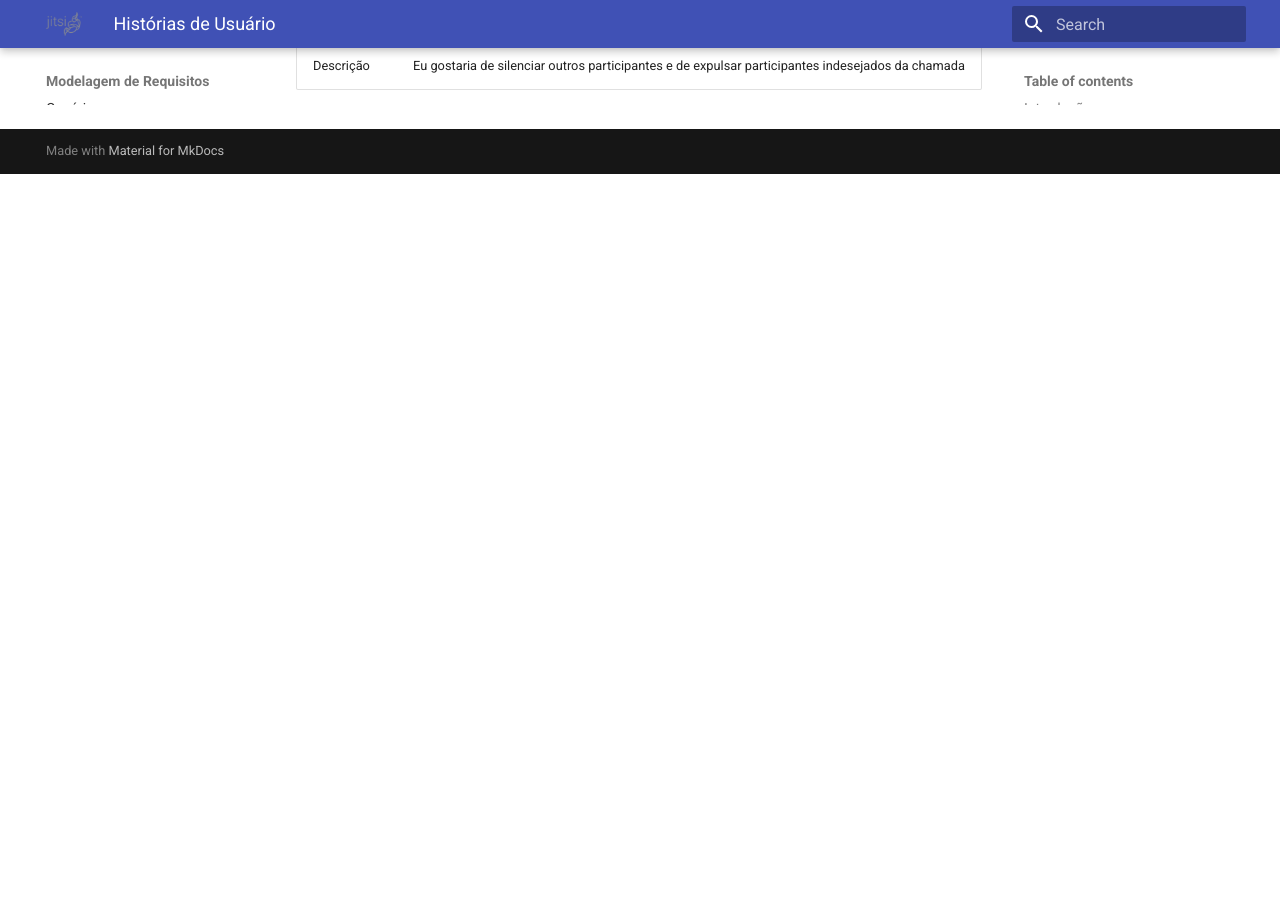
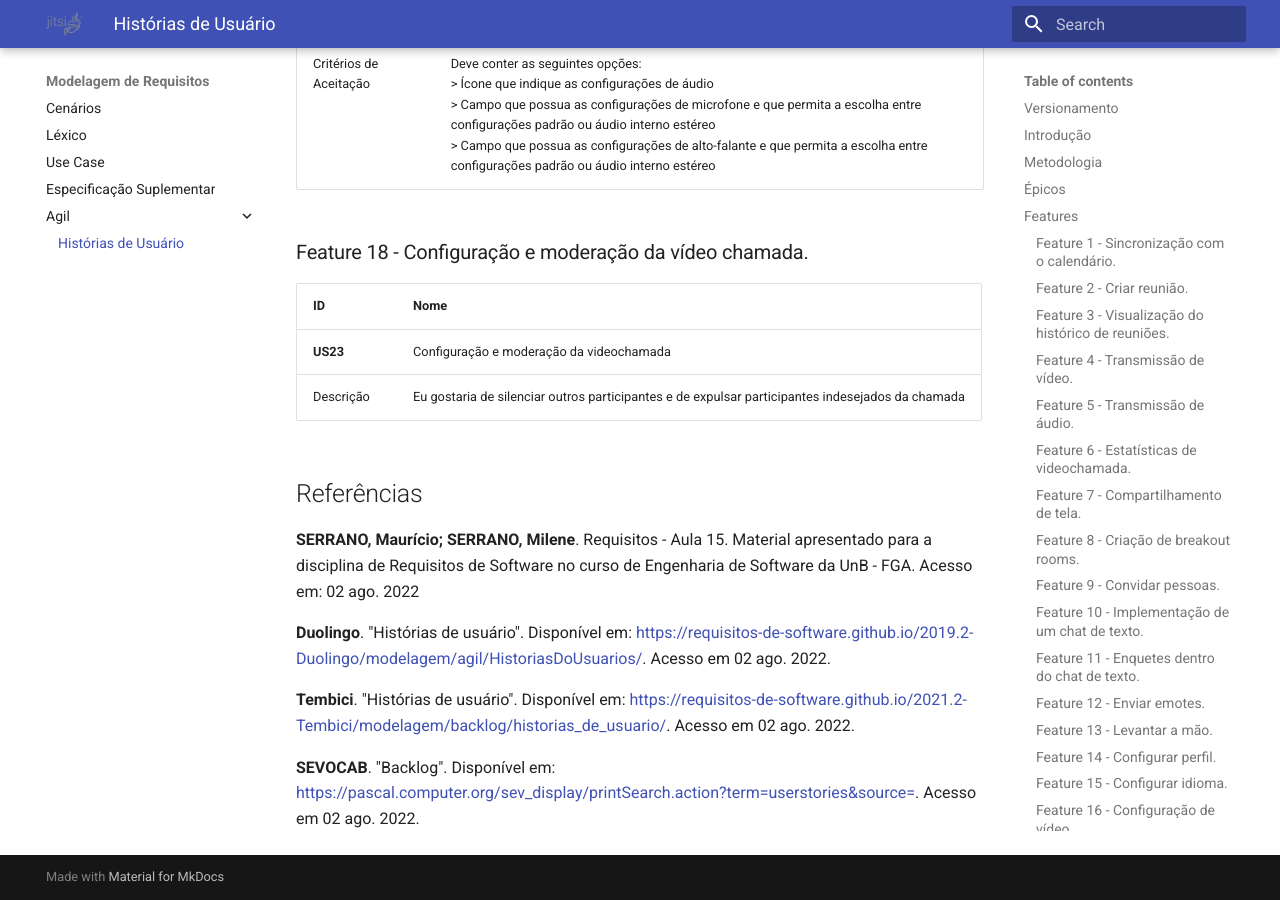
Before and after one commit to gabrielm2q/2022.1-Jitsi-Meet, an MkDocs documentation site: the page built from docs/modelagem/agil/historiasDeUsuario.md, in a window 1280 px wide and 900 px high, scrolled down 8937 px. Built offline with MkDocs 1.6.1 and Material for MkDocs 9.7.7, drawn with Linux system fonts in a browser that asks for light colours; before the commit the page ends 9111 px from its top, so only the background shows below that; some of the changed text lies outside the part shown.

Commit message:
add: referencias e versionamento

```diff
--- a/docs/modelagem/agil/historiasDeUsuario.md
+++ b/docs/modelagem/agil/historiasDeUsuario.md
@@ -1,3 +1,13 @@
+## Versionamento
+
+| Versão | Data  | Descrição            | Autor        |
+| ------ | :---: | -------------------- | ------------ |
+| 1.0   | 02/08/2022 | Criação do documento | André Alves e Laís Ramos |
+| 1.1   | 02/08/2022 | Introdução, metodologia e épicos | André Alves e Laís Ramos |
+| 1.2   | 03/08/2022 | Histórias de usuário | André Alves e Laís Ramos |
+
+_Tabela 1: Versionamento_
+
 ## Introdução
 
 É um detalhamento curto, informal e em linguagem simples do que o usuário deseja fazer dentro de um produto de software
@@ -204,3 +214,14 @@ Para o desenvolvimento das Histórias de Usuários, foi desenvolvido _cards_, se
 |:-------|:---------|
 | **US23** |Configuração e moderação da videochamada|
 | Descrição |Eu gostaria de silenciar outros participantes e de expulsar  participantes indesejados da chamada|Critérios de Aceitação | Deve conter as seguintes opções: </br> > Opção para silenciar todos os participantes  </br> > Opção para parar o vídeo de todos os participantes  </br> > Opção para permitir que os participantes reativem seus sons   </br> > Opção para que os participantes reativem seus vídeos  </br> > Opção para remover participantes indesejados da reunião |
+
+
+## Referências
+
+**SERRANO, Maurício; SERRANO, Milene**. Requisitos - Aula 15. Material apresentado para a disciplina de Requisitos de Software no curso de Engenharia de Software da UnB - FGA. Acesso em: 02 ago. 2022
+
+**Duolingo**. "Histórias de usuário". Disponível em: <https://requisitos-de-software.github.io/2019.2-Duolingo/modelagem/agil/HistoriasDoUsuarios/>. Acesso em 02 ago. 2022.
+
+**Tembici**. "Histórias de usuário". Disponível em: <https://requisitos-de-software.github.io/2021.2-Tembici/modelagem/backlog/historias_de_usuario/>. Acesso em 02 ago. 2022.
+
+**SEVOCAB**. "Backlog". Disponível em: <https://pascal.computer.org/sev_display/printSearch.action?term=userstories&source=>. Acesso em 02 ago. 2022.
```
